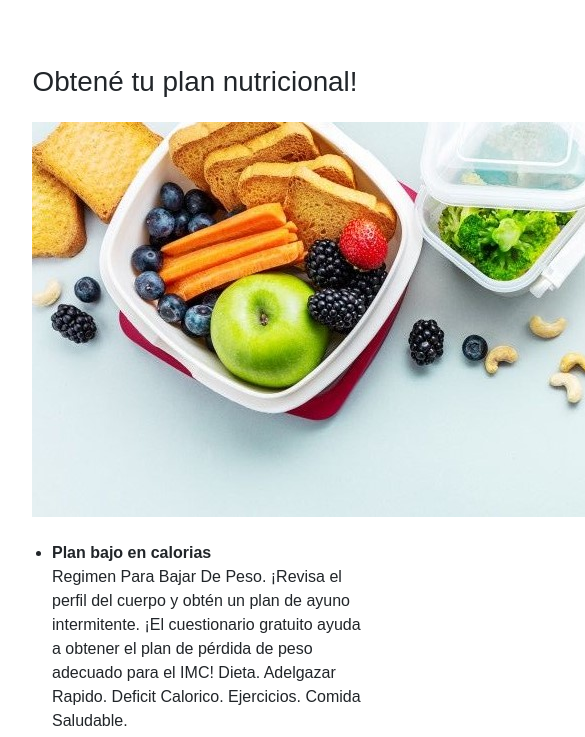
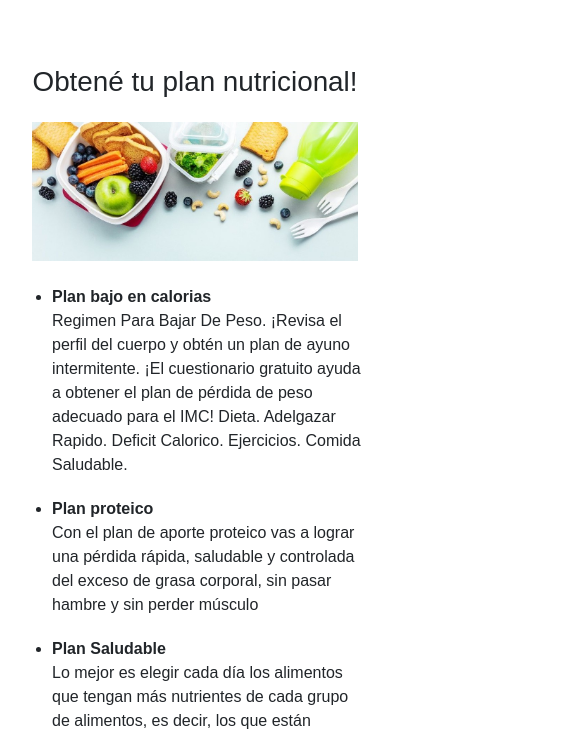
Before and after one commit to lucianacaceresx/PFCaceresLuciana, a website: page pages/planes.html in a window 390 px wide. Shown: the part 63-800 px from the top of the page, 585 px wide, since content can reach past the window. Drawn offline with nearby package versions, Linux system fonts and the light colour scheme.

Commit message:
cambio para imagen responsive en planes

```diff
--- a/pages/planes.html
+++ b/pages/planes.html
@@ -52,7 +52,7 @@
     <div class="container">
       <br><br>
       <h1 id="titular"> Obtené tu plan nutricional!</h1>
-      <img src="../imagenes/imagenPlanes.png.jpg" alt="Imagen de nutrición" class="text-center my-4">
+      <img src="../imagenes/imagenPlanes.png.jpg" alt="Imagen de nutrición" class="img-fluid text-center my-4">
     </div>
     <ul>
       <li>Plan bajo en calorias</li>
```
